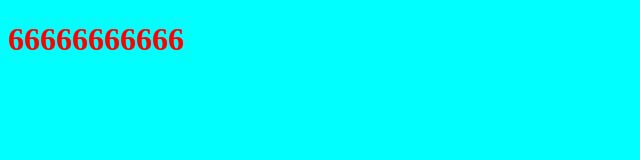
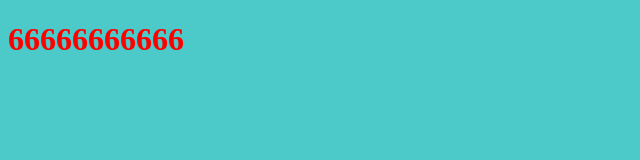
Before and after one commit to hyx1487441087/project_01, a plain HTML site: page index.html in a window 1280 px wide. Shown: the whole page, without its empty margins (0-640 px from the left). Drawn offline with Linux system fonts and the light colour scheme.

Commit message:
跳过暂缓

```diff
--- a/index.css
+++ b/index.css
@@ -1,3 +1,3 @@
 body,html {
-    background-color: aqua;
+    background-color: rgb(76, 201, 201);
 }
```
